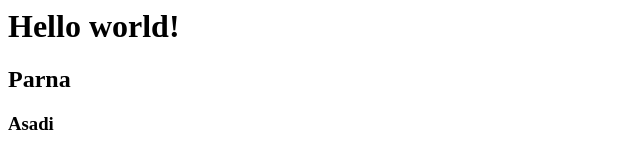
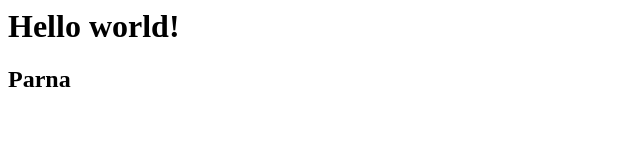
Before and after one commit to Perriex/test, a plain HTML site: page index.html in a window 1280 px wide. Shown: the full height of the page, 0-640 px from the left. Drawn offline with Linux system fonts and the light colour scheme.

Commit message:
[UPDATE]

```diff
--- a/index.html
+++ b/index.html
@@ -1,3 +1,2 @@
 <h1>Hello world!</h1>
 <h2>Parna</h2>
-<h3>Asadi</h3>
```
